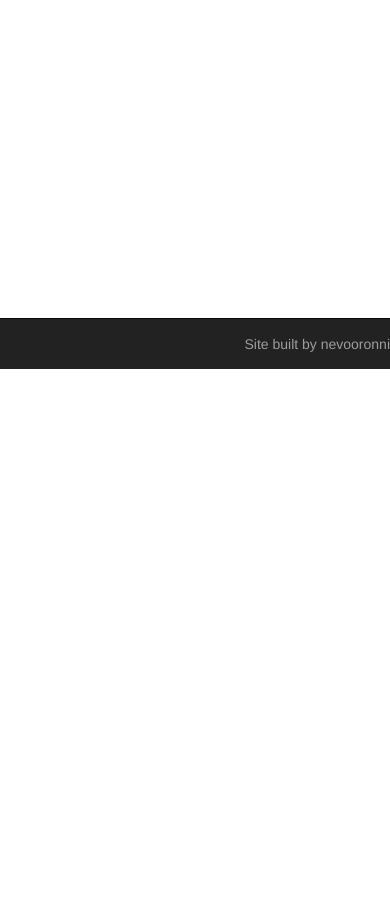
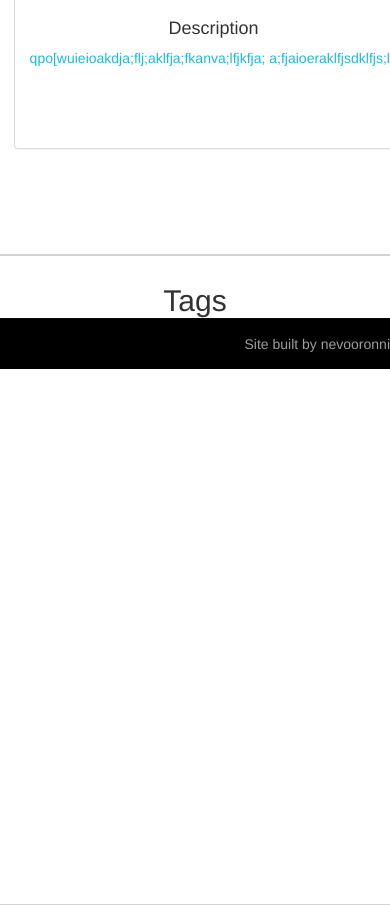
Before and after one commit to nevooronni/collabstudio, a Django app: template capstone/collabstudio/templates/all-app/timeline.html in a window 390 px wide. Shown: the part 475-1380 px from the top of that part. Before the commit the page ends 844 px from the top of that part, so only its background shows below. Run offline with Django 3.2, Linux system fonts and the light colour scheme; the template is opened without the code that fills it: values named after a table or form of the project are taken from there, others are empty; the visitor is signed in with stand-in values (Sample User, id 1); data comes from the database, SQL or seed files in the repository; the page is wider than the window, and the part outside it is not shown; some libraries are stand-ins or nearby versions.

Commit message:
added timeline view and template

```diff
--- a/capstone/collabstudio/templates/all-app/timeline.html
+++ b/capstone/collabstudio/templates/all-app/timeline.html
@@ -1,24 +1,48 @@
-{% extends "all-app/base.html" %}
+{% extends 'all-app/base.html' %}
+{% load static %}
+{% block content %}
+  {{block.super}}
+  <div class="row" style="margin-top: 80px;">
+      <div class="col-md-8 col-lg-8" style="border-style: solid; border-color: #D3D3D3; border-width: 1px; padding:  3%; height: 650px;">
+         <div class="row" style="border-bottom-style: solid; border-bottom-color: #D3D3D3; border-bottom-width: 1px;  margin-bottom: 5%; width: auto; margin-top: -40px;">
+            <h2 class="text-center">Profiles /Following/ Followers/</h2>
+          </div>
+          <div class="row">
+              {% if profiles %}
+              <h3 class="text-center">Suggestions For You <span style="color: #3a94fd;">{{profiles|length}} peoples</span></h3>
+                {% for profile in profiles%}
+                  <div class="panel panel-default" style="height: 400px; width: 400px; display: inline-block; margin-right: 30px; margin-left: 30px; margin-top: 30px;">
+                    <div class="panel-heading">
+                      <h2 class="text-center" style="color: #1fbad6;">{{profile.user.username}}</h2>
+                    </div>
+                    <div class="panel-body" style="height: 507px;">
+                    <img src="static/img/next.jpeg" height="150px" width="150px" style="margin-left: 100px;">
+                    <h4 class="text-center" style="margin-top: 20px;">Description</h4>
+                    <P style="color: #1fbad6;">qpo[wuieioakdja;flj;aklfja;fkanva;lfjkfja; a;fjaioeraklfjsdklfjs;l</P>
+                    </div>
+                  </div>
+                {% endfor %}
+              {% endif %}
+          </div>
+      </div>
+      <div class="col-md-4 col-lg-4" style="border-style: solid; border-color: #D3D3D3; border-width: 1px;  /*padding:  10%;*/ height: 650px;">
+        <div class="row" style="border-bottom-style: solid; border-bottom-color: #D3D3D3; border-bottom-width: 1px;  margin-bottom: 5%; width: auto; margin-top: 8px;">
+            <h2 class="text-center">Tags</h2>
+        </div>
+        <div style="margin-top: 50px;">
 
-{% block styles %}
-  {{block.super}}
-{% endblock %}
+          {% for tag in tags %}
+            <button class="btn" style="display: inline-block; margin-bottom: 10px; margin-right: 7px;">{{tag.title}}</button>
+          {% endfor %}
+        </div>
+      </div>
 
-{% block content %}
-  {{bock.super}}
-  <div class="container-fluid">
-    <div class="container">
-      <div class="row">
-        <div class="col-md-4">
-        </div>
-        <div class="col-md-8">
-      </div>
-      </div>
-    </div>
     <div class="nav">
-      <nav class="navbar navbar-inverse navbar-fixed-bottom" id="footer">
+      <nav class="navbar navbar-inverse navbar-fixed-bottom" style="background-color: #000;">
         <div class="navbar-text pull-right">Site built by nevooronni</div>
       </nav>
     </div>
   </div>
+
+
 {% endblock %}
```
Also changed, not shown: capstone/collabstudio/views.py (+4 -14 lines).
